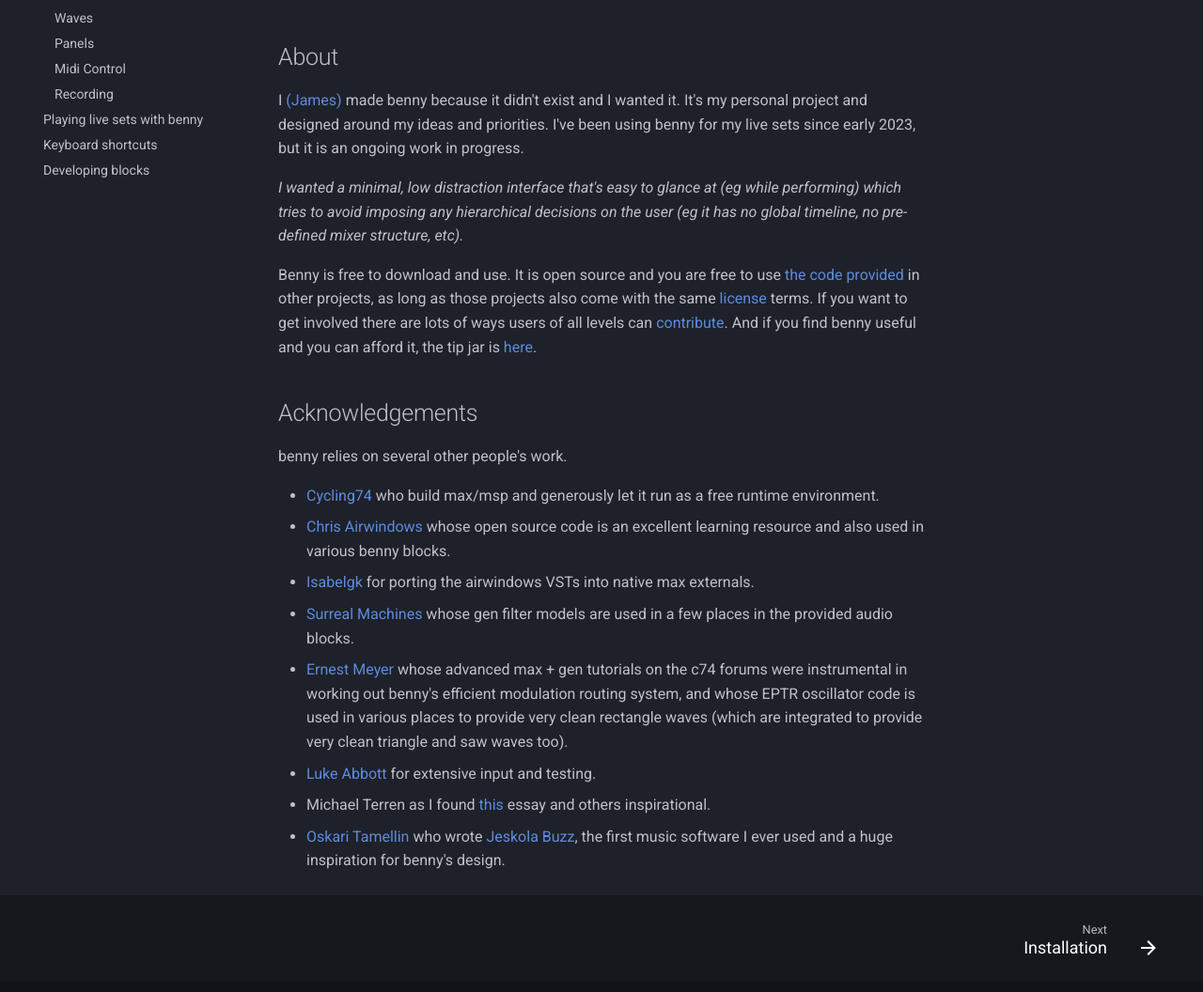
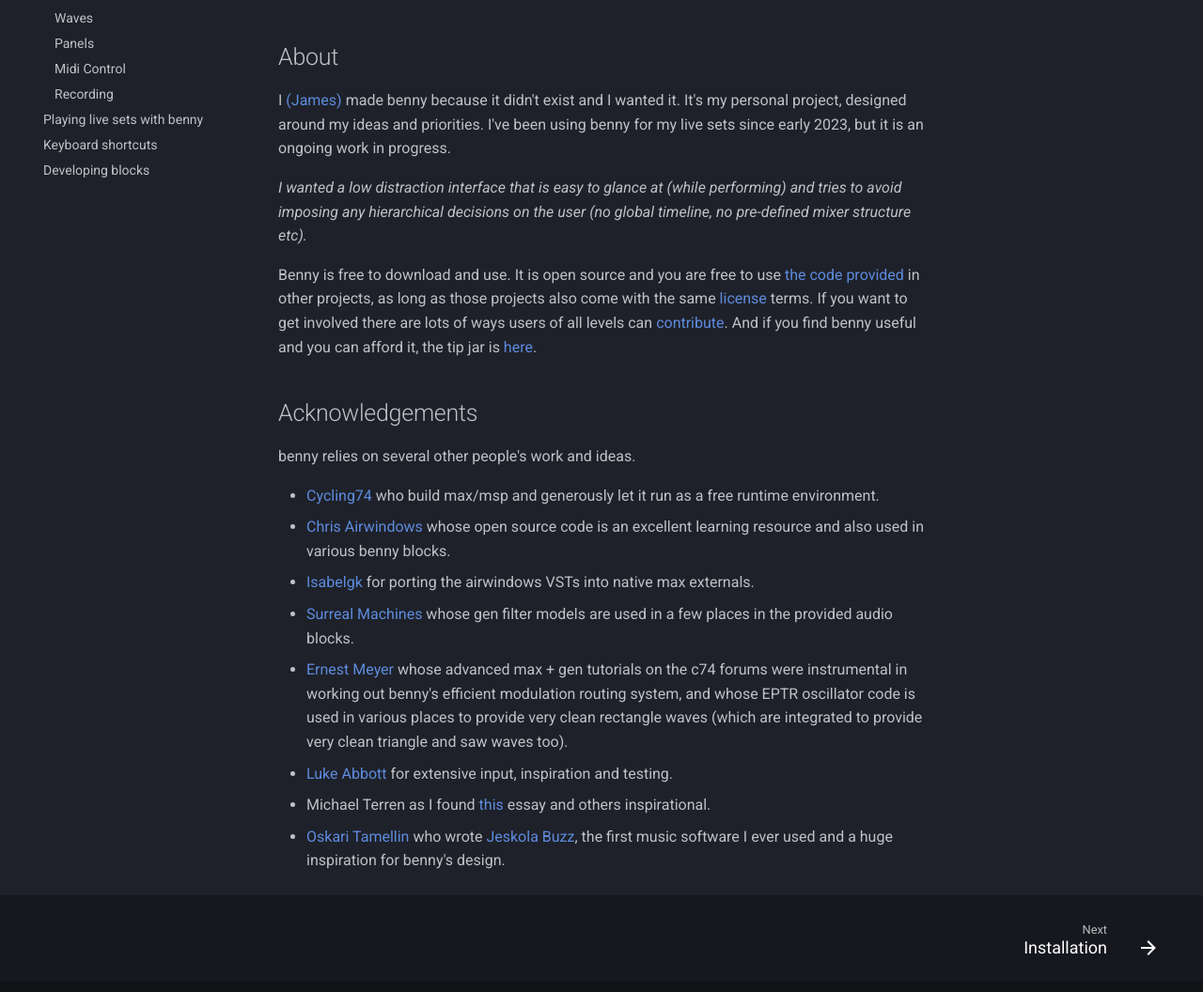
Before and after one commit to playbenny/benny_manual, an MkDocs documentation site: the page built from docs/index.md, in a window 1280 px wide and 1400 px high, scrolled down 629 px, cut to the strip 331-1387 px from the top of the window. Shown: the whole strip at 94% size. Built offline with MkDocs 1.6.1 and Material for MkDocs 9.7.7, drawn with Linux system fonts in a browser that asks for light colours; comment, search, counter and statistics services are not loaded.

Commit message:
Update index.md

```diff
--- a/docs/index.md
+++ b/docs/index.md
@@ -16,21 +16,21 @@
 
 ## About
 
-I [(James)](https://www.jamesholden.org/) made benny because it didn't exist and I wanted it. It's my personal project and designed around my ideas and priorities. I've been using benny for my live sets since early 2023, but it is an ongoing work in progress.
+I [(James)](https://www.jamesholden.org/) made benny because it didn't exist and I wanted it. It's my personal project, designed around my ideas and priorities. I've been using benny for my live sets since early 2023, but it is an ongoing work in progress.
 
-*I wanted a minimal, low distraction interface that's easy to glance at (eg while performing) which tries to avoid imposing any hierarchical decisions on the user (eg it has no global timeline, no pre-defined mixer structure, etc).*
+*I wanted a low distraction interface that is easy to glance at (while performing) and tries to avoid imposing any hierarchical decisions on the user (no global timeline, no pre-defined mixer structure etc).*
 
 Benny is free to download and use. It is open source and you are free to use [the code provided](https://github.com/playbenny/benny/) in other projects, as long as those projects also come with the same [license](https://github.com/playbenny/benny?tab=License-1-ov-file) terms. If you want to get involved there are lots of ways users of all levels can [contribute](contributing.md). And if you find benny useful and you can afford it, the tip jar is [here](https://www.paypal.com/donate/?hosted_button_id=PBQ7JWRPJKLWQ).
 
 ## Acknowledgements
 
-benny relies on several other people's work.
+benny relies on several other people's work and ideas.
 
 - [Cycling74](https://www.cycling74.com) who build max/msp and generously let it run as a free runtime environment.
 - [Chris Airwindows](https://www.airwindows.com) whose open source code is an excellent learning resource and also used in various benny blocks.
 - [Isabelgk](https://github.com/isabelgk/airfx) for porting the airwindows VSTs into native max externals.
 - [Surreal Machines](https://www.surrealmachines.com/) whose gen filter models are used in a few places in the provided audio blocks.
 - [Ernest Meyer](https://www.yofiel.com) whose advanced max + gen tutorials on the c74 forums were instrumental in working out benny's efficient modulation routing system, and whose EPTR oscillator code is used in various places to provide very clean rectangle waves (which are integrated to provide very clean triangle and saw waves too).
-- [Luke Abbott](https://en.wikipedia.org/wiki/Luke_Abbott) for extensive input and testing.
+- [Luke Abbott](https://en.wikipedia.org/wiki/Luke_Abbott) for extensive input, inspiration and testing.
 - Michael Terren as I found [this](https://disclaimer.org.au/contents/where-and-how-to-gather/the-hegemony-of-the-daw) essay and others inspirational.
 - [Oskari Tamellin](http://jeskola.net/) who wrote [Jeskola Buzz](http://jeskola.net/buzz/), the first music software I ever used and a huge inspiration for benny's design.
```
